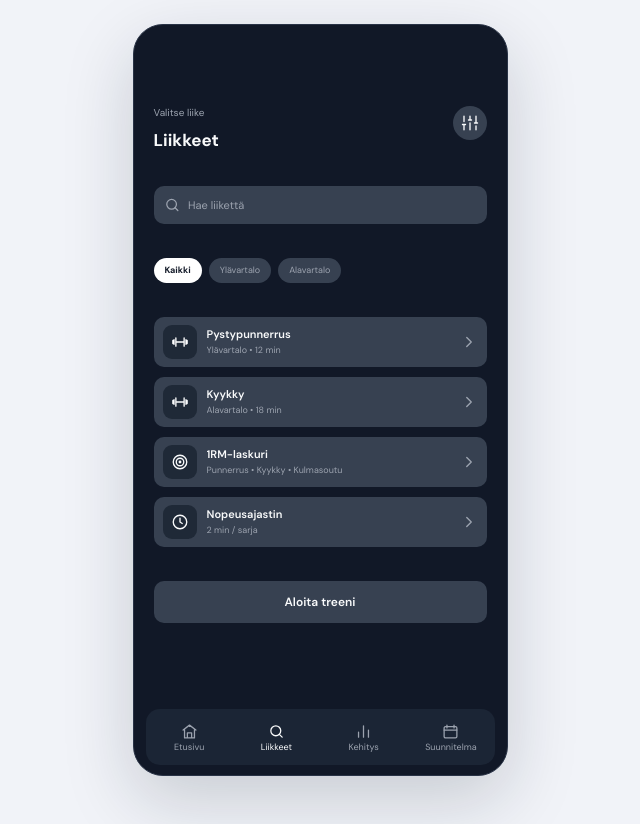
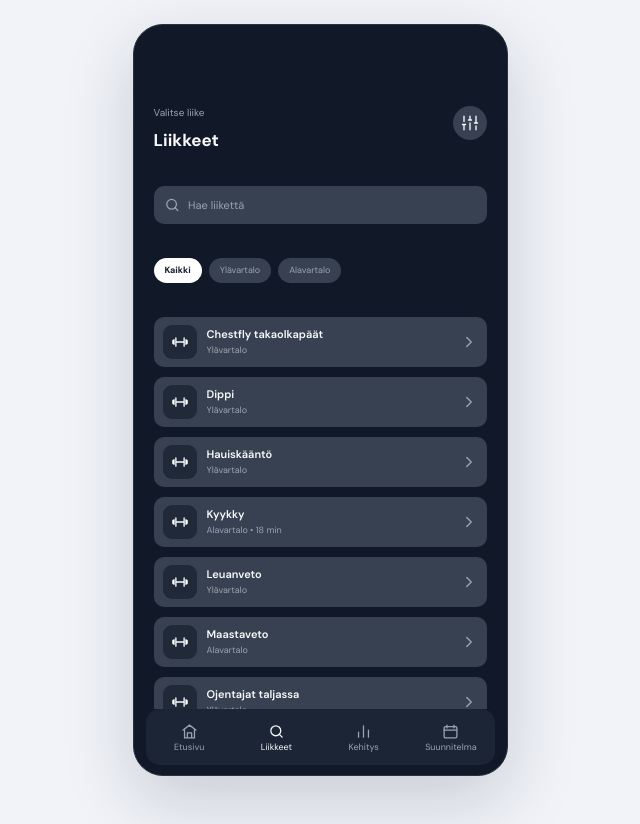
Before and after one commit to MikaK1994/GymApp, a React (Vite) app: page / in a window 1280 px wide. Both pictures are taken after a click on the button "Valitse liikkeet". Shown: the whole page, without its empty margins (320-960 px from the left). Built offline with nearby package versions, Linux system fonts and the light colour scheme.

Commit message:
More exercises added

```diff
--- a/src/data/movements.ts
+++ b/src/data/movements.ts
@@ -1,10 +1,22 @@
 import type { Movement } from '../types'
 
 const movements: Movement[] = [
+  { name: 'Chestfly takaolkapäät', category: 'Ylävartalo', duration: '', icon: 'dumbbell' },
+  { name: 'Dippi', category: 'Ylävartalo', duration: '', icon: 'dumbbell' },
+  { name: 'Hauiskääntö', category: 'Ylävartalo', duration: '', icon: 'dumbbell' },
+  { name: 'Kyykky', category: 'Alavartalo', duration: '18 min', icon: 'dumbbell' },
+  { name: 'Leuanveto', category: 'Ylävartalo', duration: '', icon: 'dumbbell' },
+  { name: 'Maastaveto', category: 'Alavartalo', duration: '', icon: 'dumbbell' },
+  { name: 'Ojentajat taljassa', category: 'Ylävartalo', duration: '', icon: 'dumbbell' },
+  { name: 'Penkkipunnerrus', category: 'Ylävartalo', duration: '', icon: 'dumbbell' },
   { name: 'Pystypunnerrus', category: 'Ylävartalo', duration: '12 min', icon: 'dumbbell' },
-  { name: 'Kyykky', category: 'Alavartalo', duration: '18 min', icon: 'dumbbell' },
-  { name: '1RM-laskuri', category: '', duration: 'Punnerrus • Kyykky • Kulmasoutu', icon: 'target' },
-  { name: 'Nopeusajastin', category: '', duration: '2 min / sarja', icon: 'clock' },
+  { name: 'Reiden koukistus', category: 'Alavartalo', duration: '', icon: 'dumbbell' },
+  { name: 'Reiden ojennus', category: 'Alavartalo', duration: '', icon: 'dumbbell' },
+  { name: 'Skullcrusher', category: 'Ylävartalo', duration: '', icon: 'dumbbell' },
+  { name: 'Vinopenkkipunnerrus', category: 'Ylävartalo', duration: '', icon: 'dumbbell' },
+  { name: 'Vipunosto eteen', category: 'Ylävartalo', duration: '', icon: 'dumbbell' },
+  { name: 'Vipunosto sivulle', category: 'Ylävartalo', duration: '', icon: 'dumbbell' },
+  { name: 'Ylätaljaveto', category: 'Ylävartalo', duration: '', icon: 'dumbbell' },
 ]
 
 export default movements
--- a/src/screens/MovementScreen.tsx
+++ b/src/screens/MovementScreen.tsx
@@ -35,7 +35,7 @@ function MovementScreen({ filter, query, selectedMovement, movements, onFilterCh
         {movements.map((movement) => (
           <button key={movement.name} className={`movement-item${selectedMovement === movement.name ? ' is-selected' : ''}`} onClick={() => onMovementSelect(movement.name)}>
             <span className="item-icon"><Glyph name={movement.icon} /></span>
-            <span className="item-copy"><strong>{movement.name}</strong><small>{movement.category ? `${movement.category} • ${movement.duration}` : movement.duration}</small></span>
+            <span className="item-copy"><strong>{movement.name}</strong><small>{[movement.category, movement.duration].filter(Boolean).join(' • ')}</small></span>
             <Glyph name="chevron" />
           </button>
         ))}
```
